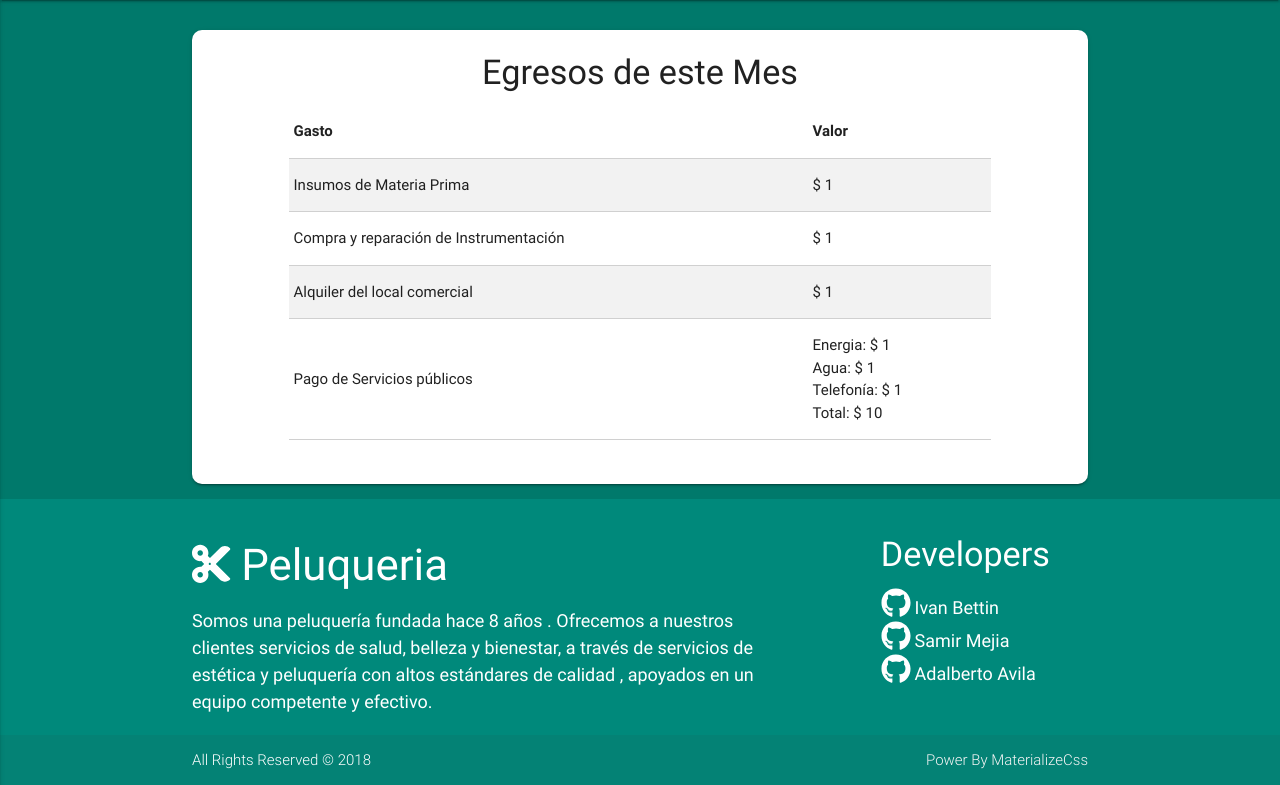
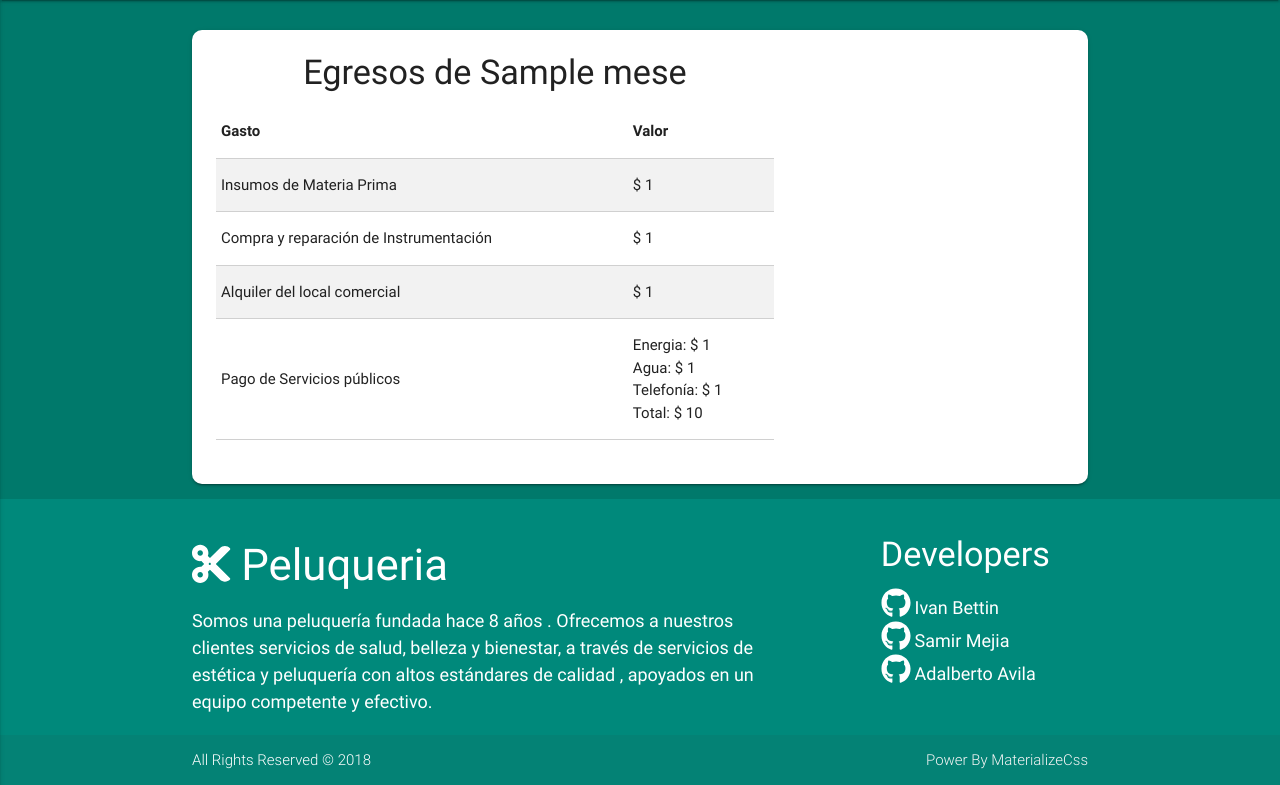
Before and after one commit to samir04m/Peluqueria, a Django app: template templates/main/egresos.html in a window 1280 px wide. Shown: the part 64-849 px from the top of the page. Run offline with Django 3.2, Linux system fonts and the light colour scheme; tables that the repository leaves empty hold one stand-in row (values such as "Sample post"); the template is opened without the code that fills it: values that come from a table or form of the project are taken from there, most other values are stand-ins (such as "Sample title", 1, 10 or a date in 2020); parts of the project's set-up code (start-up, migrations or seed data) failed here and were passed over.

Commit message:
Creacion de un tag para imprimir el nombre del mes

```diff
--- /dev/null
+++ b/apps/contabilidad/templatetags/indice.py
@@ -0,0 +1,7 @@
+from django import template
+
+register = template.Library()
+
+@register.filter
+def indice(List, i):
+    return List[int(i)-1]
--- a/peluqueria/settings.py
+++ b/peluqueria/settings.py
@@ -40,6 +40,7 @@ INSTALLED_APPS = [
 
     'apps.servicio',
     'apps.contabilidad',
+    # 'templatetags.index'
 ]
 
 MIDDLEWARE = [
--- a/templates/main/egresos.html
+++ b/templates/main/egresos.html
@@ -11,14 +11,16 @@
     </style>
 {% endblock %}
 
+{% load indice %}
+
 {% block content %}
     <div class="container">
         <br>
         <div class="card-panel">
-            <center><h4 style="margin-top:0px;">Egresos de este Mes</h4></center>
             {% if egresosDelMes %}
                 <div class="row">
-                    <div class="col s12 offset-m1 m10">
+                    <div class="col s12 m8">
+                        <center><h4 style="margin-top:0px;">Egresos de  {{ meses|indice:egresosDelMes.month }} </h4></center>
                         <table class="striped bordered highlight responsive-table">
                             <thead>
                                 <tr>
--- a/templates/main/mapa.html
+++ b/templates/main/mapa.html
@@ -28,7 +28,7 @@
                                 <i class="far fa-list-alt"></i> Caja Registradora</a>
                             <br><br>
                             <a href="{% url 'contabilidad:reportes' %}" class="blue-text">
-                                <i class="fas fa-clipboard-list"></i> Panel de Contabilidad</a>
+                                <i class="fas fa-clipboard-list"></i> Area de Contabilidad</a>
                         </div>
                     </div>
 
```
Also changed, not shown: apps/contabilidad/views.py (+6 -1 lines), apps/contabilidad/templatetags/__init__.py (added).
